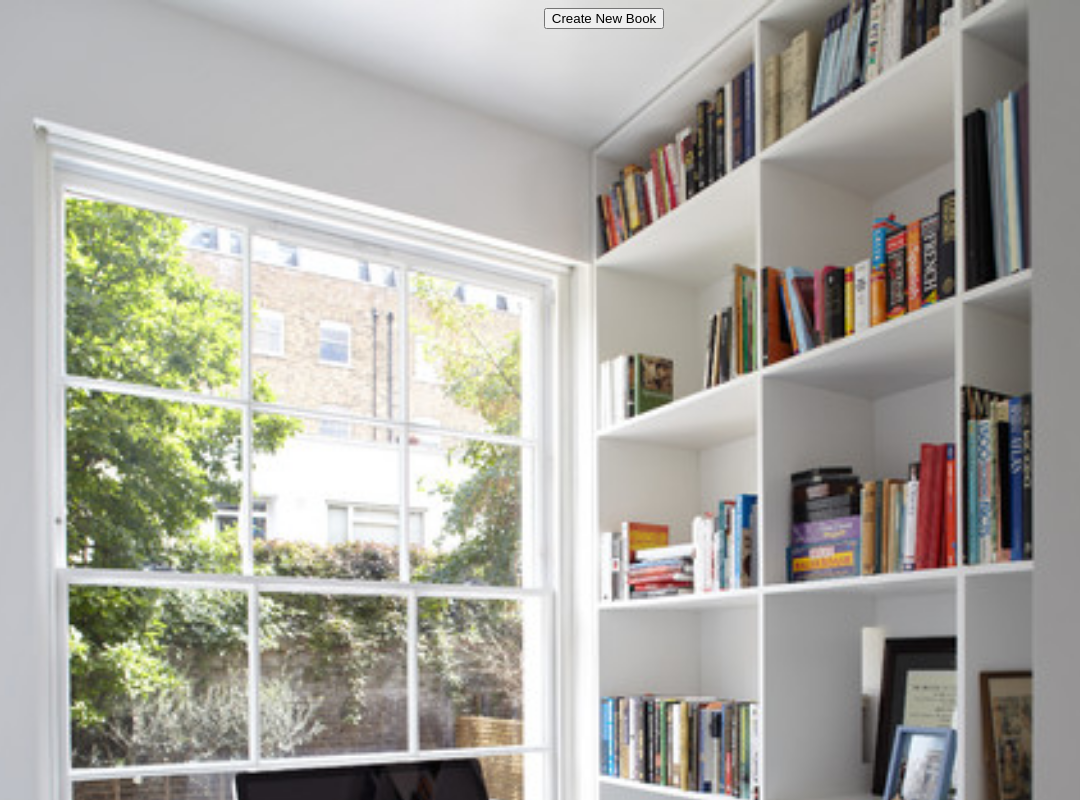
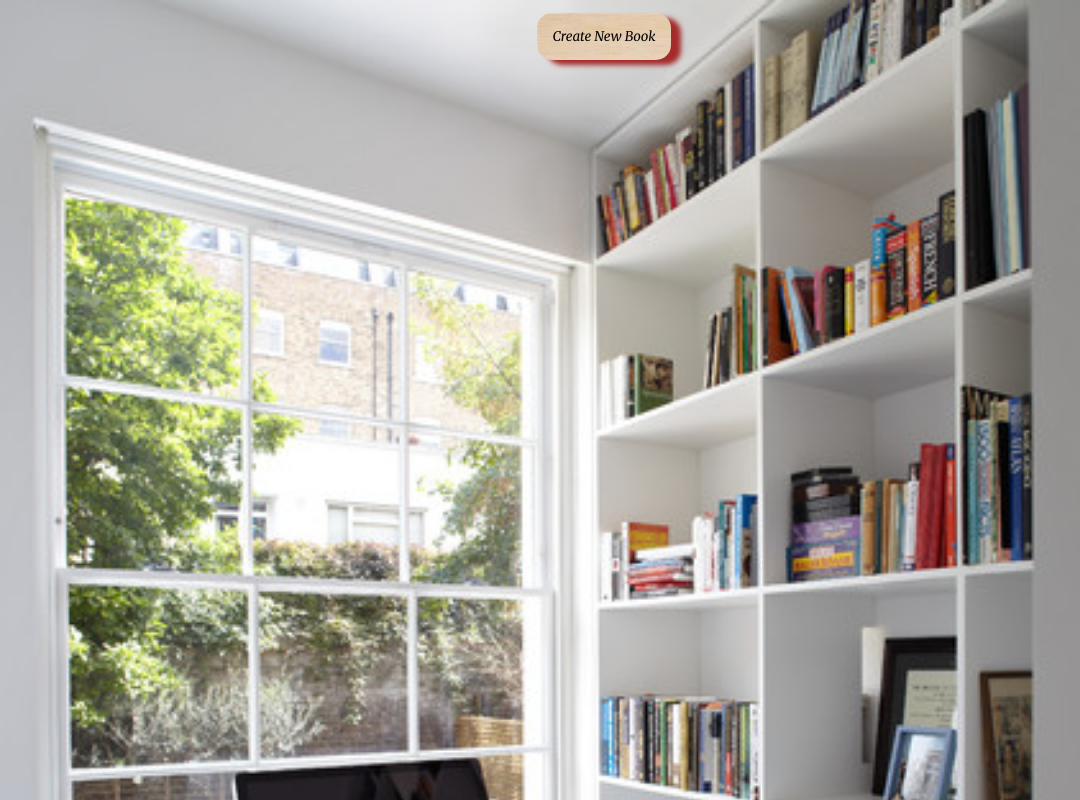
Before and after one commit to micLira828/my_library, a plain HTML site: page index.html in a window 1280 px wide. Shown: the whole page, without its empty margins (36-1116 px from the left). Drawn offline with Linux system fonts and the light colour scheme.

Commit message:
Styled the form to add the book, and the button

```diff
--- a/styles.css
+++ b/styles.css
@@ -5,6 +5,7 @@ body, form fieldset{
   flex-direction: column;
   align-items: center;
   justify-content: center;
+  font-family: 'Merriweather', serif;
 }
 body{
   background-image: url('bookshelf.JPG');
@@ -40,7 +41,7 @@ body{
   justify-content: center;
   text-align: center;
   color: #90ee90;
-  font-family: 'Merriweather', serif;
+
 }
 
 .book_cover h6{
@@ -54,3 +55,16 @@ body{
 .remove_button{
   padding: 0.1rem;
 }
+
+form fieldset, button{
+  background-image: url('wood.jpeg');
+  border: none;
+  box-shadow: 10px 5px 5px brown;
+  border-radius: 15px;
+}
+
+button{
+  padding: 15px;
+  margin: 5px;
+  font-family: 'Merriweather', serif;
+}
```
Also changed, not shown: wood.jpeg (added).
